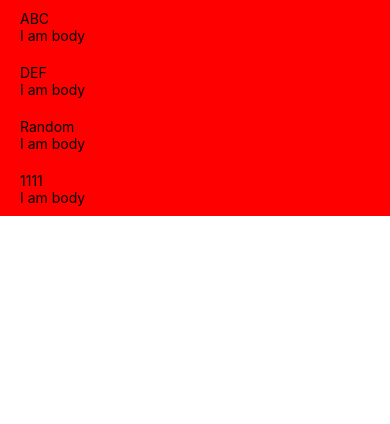
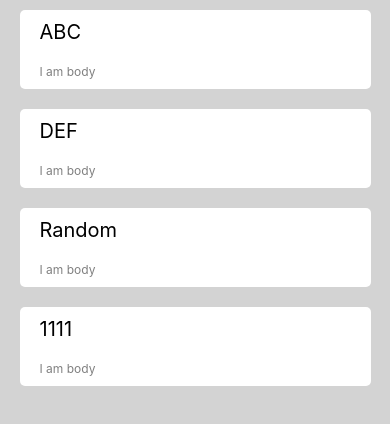
Before and after one commit to sarmad1995/rn-workshop-posts, a React Native app: screen / in a window 390 px wide. Shown: the top 424 px of the page. Built offline with nearby package versions, Linux system fonts and the light colour scheme.

Commit message:
Added styles

```diff
--- a/App.js
+++ b/App.js
@@ -4,7 +4,7 @@ import ListTile from "./src/components/ListTile";
 
 const App = () => {
   return (
-    <View>
+    <View style={styles.container}>
       <ListTile title="ABC" body="I am body" />
       <ListTile title="DEF" body="I am body" />
       <ListTile title="Random" body="I am body" />
@@ -13,4 +13,11 @@ const App = () => {
   );
 };
 
+const styles = StyleSheet.create({
+  container: {
+    flex: 1,
+    backgroundColor: "lightgrey",
+  },
+});
+
 export default App;
--- a/src/components/ListTile.js
+++ b/src/components/ListTile.js
@@ -4,17 +4,29 @@ import { View, Text, StyleSheet } from "react-native";
 const ListTile = (props) => {
   return (
     <View style={styles.listTileContainer}>
-      <Text>{props.title}</Text>
-      <Text>{props.body}</Text>
+      <Text style={styles.title}>{props.title}</Text>
+      <Text style={styles.body}>{props.body}</Text>
     </View>
   );
 };
 
 const styles = StyleSheet.create({
   listTileContainer: {
-    backgroundColor: "red",
+    backgroundColor: "white",
+    marginVertical: 10,
+    width: "90%",
+    alignSelf: "center",
+    borderRadius: 5,
     paddingVertical: 10,
     paddingHorizontal: 20,
+  },
+  title: {
+    fontSize: 20,
+    marginBottom: 20,
+  },
+  body: {
+    color: "grey",
+    fontSize: 12,
   },
 });
 
```
